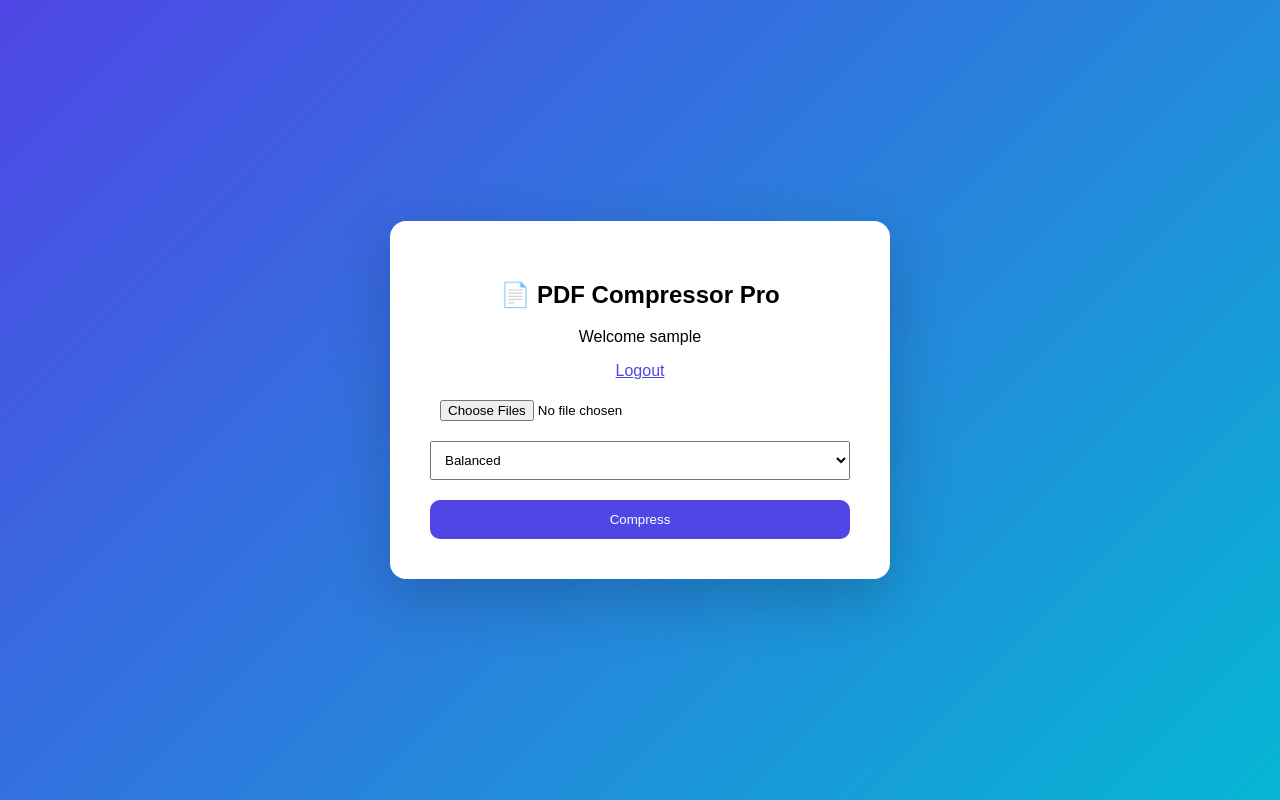
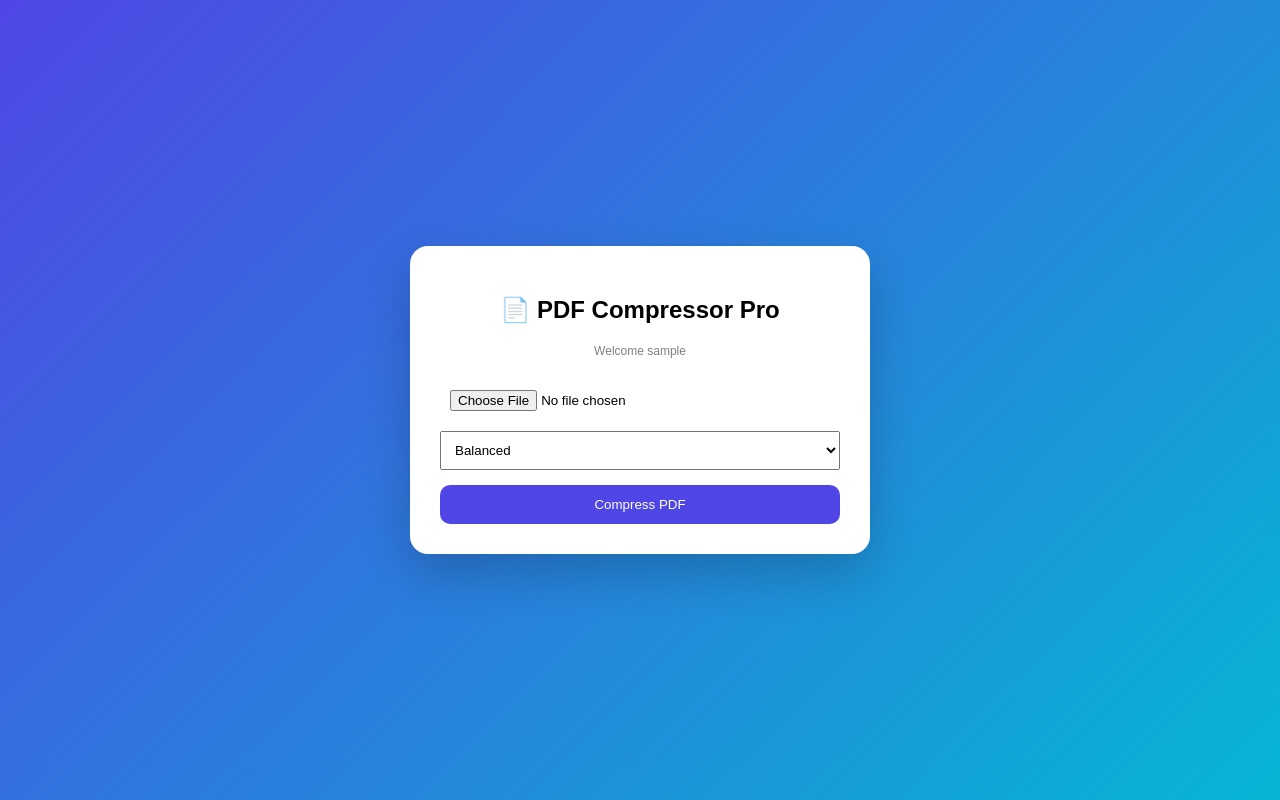
Before and after one commit to mtmsk125/pdf_compressor, a Flask app: page / in a window 1280 px wide. Run offline with Flask 3, Linux system fonts and the light colour scheme; the visitor is signed in with stand-in values (Sample User, id 1).

Commit message:
Refactor HTML and CSS for index page

```diff
--- a/templates/index.html
+++ b/templates/index.html
@@ -6,49 +6,48 @@
 
 <style>
 body {
-            margin: 0;
+    margin:0;
     font-family: Arial;
-            background: linear-gradient(135deg, #4f46e5, #06b6d4);
-            height: 100vh;
-            display: flex;
-            justify-content: center;
-            align-items: center;
+    background: linear-gradient(135deg,#4f46e5,#06b6d4);
+    height:100vh;
+    display:flex;
+    justify-content:center;
+    align-items:center;
 }
 
 .card {
-            background: white;
-            padding: 40px;
-            border-radius: 16px;
-            width: 420px;
-            box-shadow: 0 20px 60px rgba(0,0,0,0.2);
-            text-align: center;
+    background:white;
+    padding:30px;
+    border-radius:18px;
+    width:400px;
+    box-shadow:0 20px 50px rgba(0,0,0,0.2);
+    text-align:center;
 }
 
 input, select {
-            width: 100%;
-            margin-top: 10px;
-            padding: 10px;
+    width:100%;
+    margin-top:10px;
+    padding:10px;
 }
 
 button {
-            width: 100%;
-            padding: 12px;
-            margin-top: 20px;
-            border: none;
-            background: #4f46e5;
-            color: white;
-            border-radius: 10px;
-            cursor: pointer;
+    width:100%;
+    margin-top:15px;
+    padding:12px;
+    background:#4f46e5;
+    color:white;
+    border:none;
+    border-radius:10px;
+    cursor:pointer;
 }
 
 button:hover {
-            background: #3730a3;
+    background:#3730a3;
 }
 
-        a {
-            display: block;
-            margin-top: 10px;
-            color: #4f46e5;
+.small {
+    font-size:12px;
+    color:gray;
 }
 </style>
 </head>
@@ -58,21 +57,19 @@
 <div class="card">
 
 <h2>📄 PDF Compressor Pro</h2>
-    <p>Welcome {{ user }}</p>
-
-    <a href="/logout">Logout</a>
+<p class="small">Welcome {{ user }}</p>
 
 <form action="/compress" method="post" enctype="multipart/form-data">
 
-        <input type="file" name="file" multiple required>
+<input type="file" name="file" required>
 
 <select name="level">
-            <option value="low">High Quality</option>
+    <option value="low">Fast Compression</option>
     <option value="medium" selected>Balanced</option>
     <option value="high">Maximum Compression</option>
 </select>
 
-        <button type="submit">Compress</button>
+<button type="submit">Compress PDF</button>
 
 </form>
 
```
Lines whose indentation alone changed are shown as unchanged.
